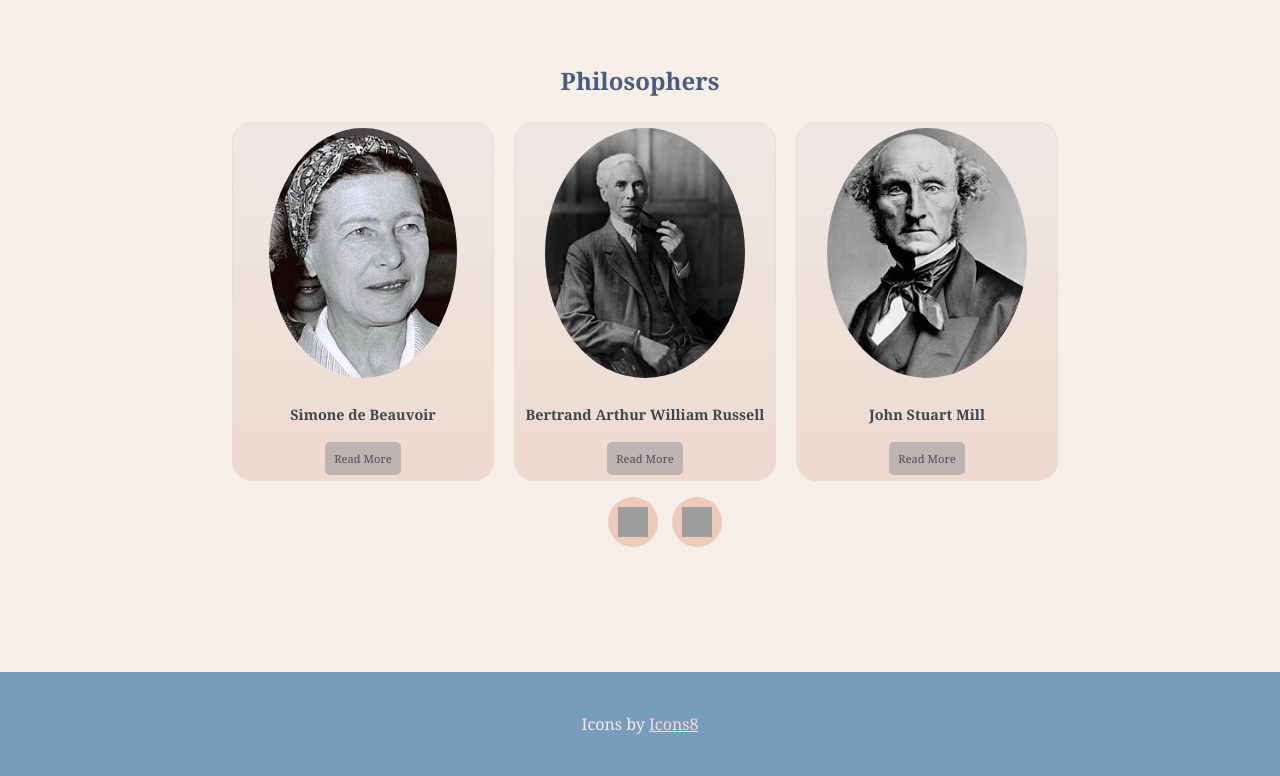
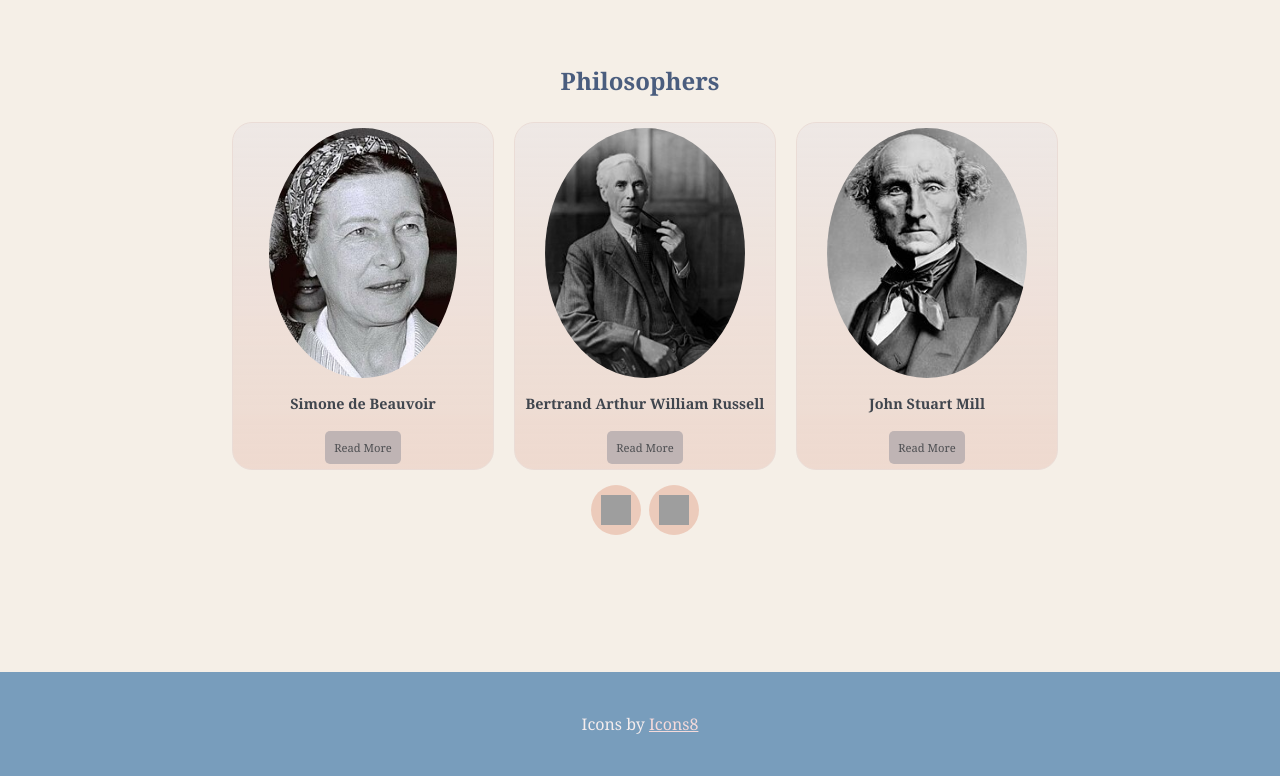
Before and after one commit to Yasi1828/Philoo, a Django app: page / in a window 1280 px wide. Shown: the part 496-1272 px from the top of the page. Run offline with Django 5.2, Linux system fonts and the light colour scheme; data comes from the database, SQL or seed files in the repository; grey boxes are pictures that could not be loaded.

Commit message:
centered the buttons

```diff
--- a/PhiloApp/static/css/styles.css
+++ b/PhiloApp/static/css/styles.css
@@ -214,20 +214,20 @@ footer a:hover {
   width: 80%;
   max-width: 250px;
   height: 100%;
-  max-height: 400px;
+  max-height: 360px;
   transition: transform 0.3s;
   will-change: transform;
   backface-visibility: hidden;
 }
 .philosopher-card:hover,
 .school-card:hover {
-  transform: scale(1.07) !important;
+  transform: scale(1.03) !important;
   z-index: 10;
 }
 .philosopher-image {
   max-width: 200px;
   height: 250px;
-  margin-bottom: 1rem;
+  margin-bottom: 0.3rem;
   border-radius: 50%;
 }
 
@@ -262,7 +262,7 @@ footer a:hover {
   flex-direction: row;
   justify-content: center;
   align-items: center;
-  gap: 14px;
+  gap: 10px;
 }
 
 .control li {
@@ -278,35 +278,13 @@ footer a:hover {
   color: white;
 }
 
-/* .swiper-button-prev,
-.swiper-button-next {
-  color: #4a5d7e !important;
-  width: 40px;
-  height: 40px;
-  border-radius: 50%;
-  display: flex;
-
-  cursor: pointer;
-  z-index: 10;
-}
-.swiper-button-prev {
-  left: 10px;
-  position: absolute;
+#custom-control .prev {
+  left: -19px;
 }
 
-.swiper-button-next {
-  right: 10px;
-  position: absolute;
+#custom-control .next {
+  right: 21px;
 }
-.swiper-slide-next {
-  transform: translateX(15%) !important;
-  opacity: 0.7 !important;
-}
-
-.swiper-slide-prev {
-  transform: translateX(-15%) !important;
-  opacity: 0.7 !important;
-} */
 
 .swiper-pagination-bullet-active {
   background: #6482ad !important;
```
